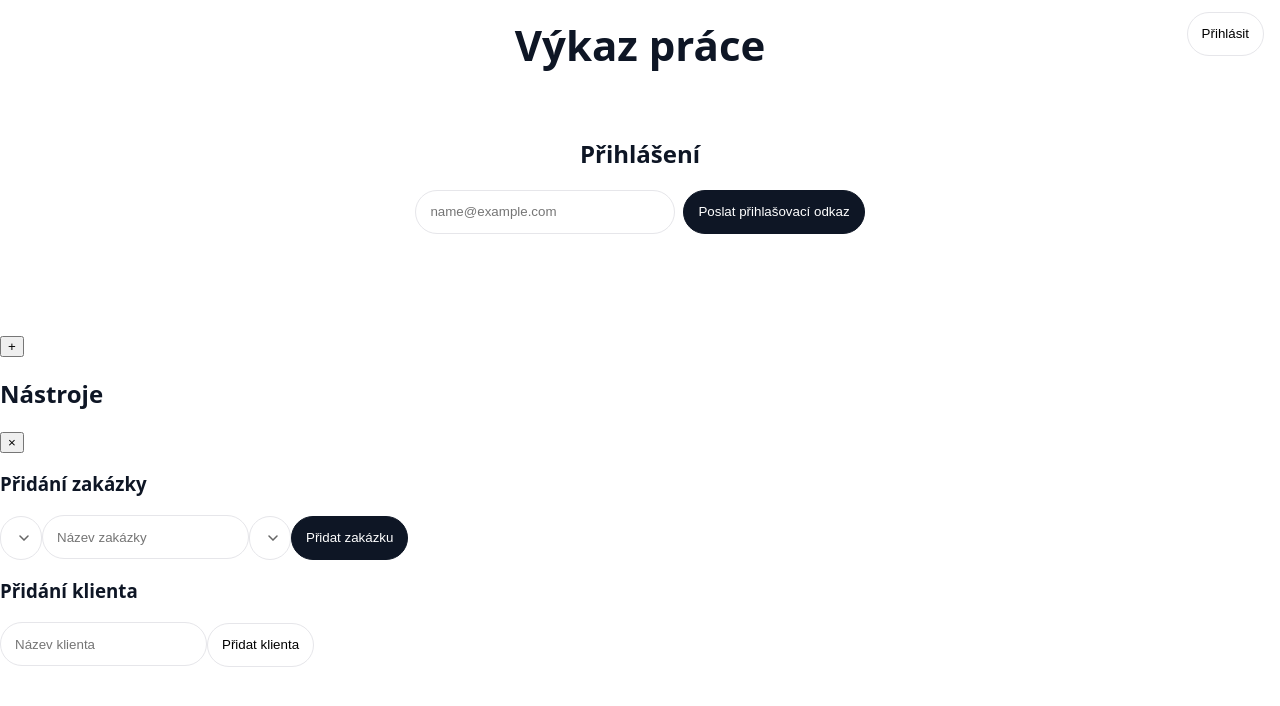
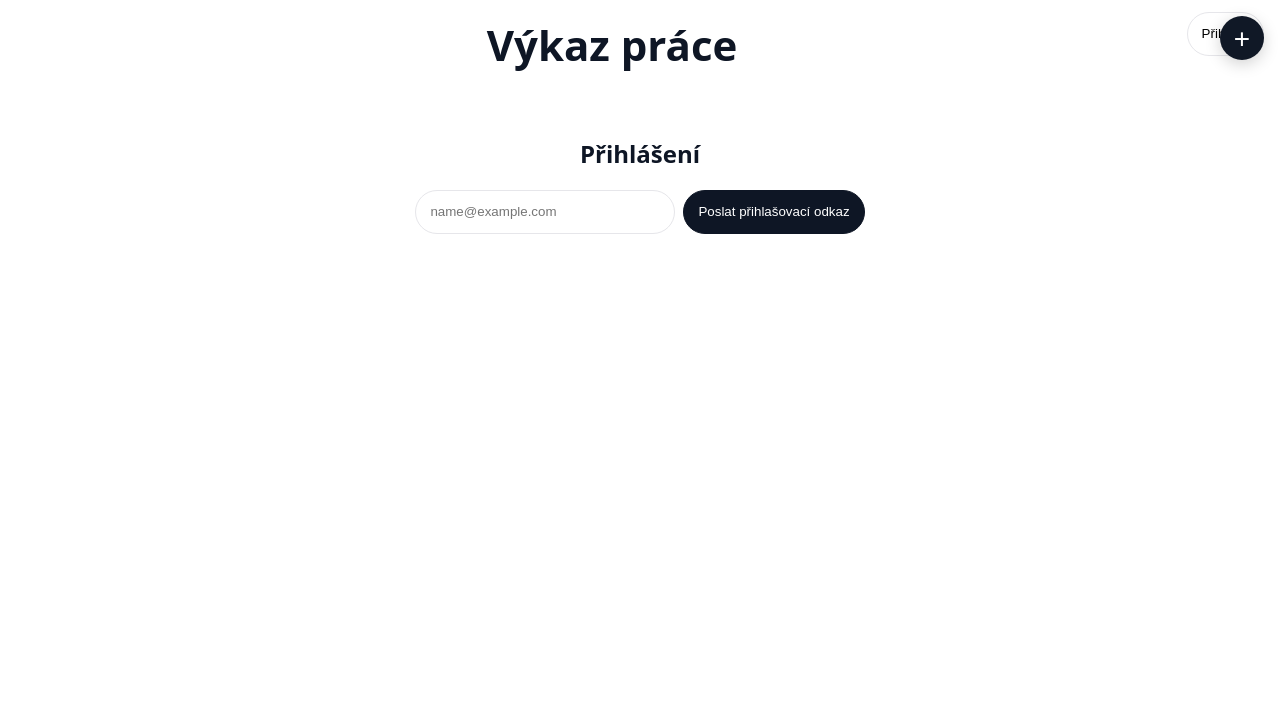
Before and after one commit to marekbinder/mc-vykaz-prace, a plain HTML site: page index.html in a window 1280 px wide. Drawn offline with nearby package versions, Linux system fonts and the light colour scheme.

Commit message:
Update style.css

```diff
--- a/style.css
+++ b/style.css
@@ -314,3 +314,109 @@ button.pill-btn.jobDelete {
       280px max-content 160px 320px 160px max-content max-content;
   }
 }
+
+/* ========== DRAWER / TOOLS PANEL ========== */
+
+/* Kulaté plovoucí + vpravo nahoře */
+#drawerToggle.drawer-toggle{
+  position: fixed;
+  top: 16px;
+  right: 16px;
+  width: 44px;
+  height: 44px;
+  border-radius: 50%;
+  border: none;
+  outline: none;
+  cursor: pointer;
+  font-size: 28px;
+  line-height: 44px;
+  text-align: center;
+  color: #0B1220;
+  background: #101826;
+  color: #fff;
+  box-shadow: 0 4px 16px rgba(0,0,0,0.18);
+  z-index: 1300;
+}
+#drawerToggle.drawer-toggle:hover{ transform: translateY(-1px); }
+
+/* Overlay (jen při otevření) */
+.drawer-overlay{
+  position: fixed; inset: 0;
+  background: rgba(16,24,38,.55);
+  backdrop-filter: blur(2px);
+  opacity: 0; pointer-events: none;
+  transition: opacity .18s ease;
+  z-index: 1290;
+}
+.drawer-overlay.show{ opacity: 1; pointer-events: all; }
+
+/* Panel vpravo */
+.drawer{
+  position: fixed; top: 0; right: 0;
+  height: 100dvh; width: min(420px, 100%);
+  background: #fff;
+  transform: translateX(100%);
+  transition: transform .22s ease-out;
+  z-index: 1310;
+
+  /* DŮLEŽITÉ: bez stínu, když je zavřený (nechceme „gradient“) */
+  box-shadow: none;
+}
+.drawer.open{
+  transform: translateX(0);
+  /* jemný stín až při otevření */
+  box-shadow: 0 0 0 1px rgba(15,23,42,.06),
+              0 24px 48px rgba(2,6,23,.18);
+}
+
+.drawer-header{
+  display:flex; align-items:center; justify-content:space-between;
+  padding: 20px 22px 8px 22px;
+  border-bottom: 1px solid rgba(15,23,42,.06);
+}
+.drawer-header h2{ font-size: 18px; margin: 0; }
+.drawer-close{
+  width: 36px; height: 36px; border-radius: 8px;
+  border: none; background: transparent; font-size: 22px; cursor: pointer;
+}
+.drawer-close:hover{ background: rgba(15,23,42,.06); }
+
+/* Obsah panelu */
+.drawer .tool-section{
+  padding: 18px 22px;
+  border-bottom: 1px solid rgba(15,23,42,.06);
+}
+.drawer .tool-section h3{
+  font-size: 14px;
+  font-weight: 600;
+  margin: 0 0 12px 0;
+  color: #0b1220;
+}
+
+/* Svislé řazení prvků pod sebe */
+.drawer .tool-wrap{
+  display: grid;
+  grid-template-columns: 1fr;
+  gap: 10px;
+}
+
+/* Tlačítko přidat (zděděné tvary „pill-btn“) – plná šířka */
+.drawer .tool-wrap .pill-btn,
+.drawer .tool-wrap button{
+  width: 100%;
+}
+
+/* Inputy/selecty – na šířku panelu */
+.drawer .tool-wrap input[type="text"],
+.drawer .tool-wrap select{
+  width: 100%;
+}
+
+/* Schovej původní řádek na hlavní stránce */
+#addRow{ display: none !important; }
+
+/* Schovej email/odhlásit v top baru (zůstaly v DOM) */
+.userChip, .logoutBtn{ display: none !important; }
+
+/* Fix pro drobný spacing nahoře, když je toggle vpravo */
+header.topbar{ padding-right: 72px; }
```
